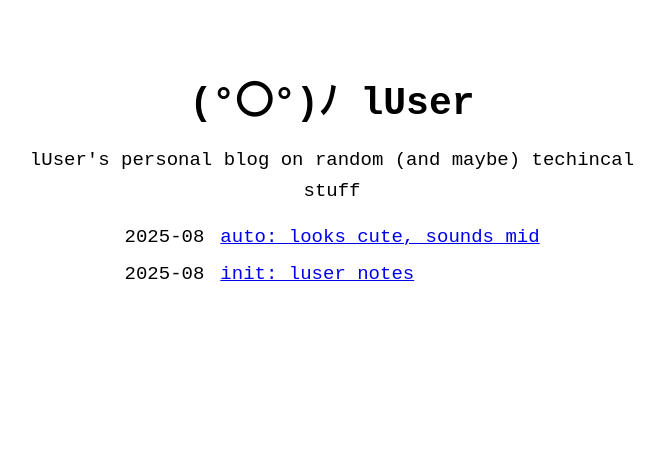
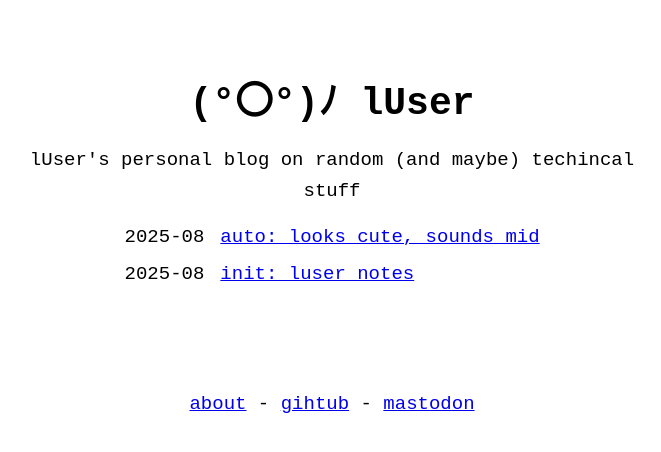
Before and after one commit to lusergit/lusergit.github.io, a Jekyll site: the page built from index.markdown, in a window 1280 px wide. Shown: the top 452 px of the page, without its empty margins (308-969 px from the left). Built offline with Jekyll 4.4.1, drawn with Linux system fonts in a browser that asks for light colours.

Commit message:
feat: footer in homepage
Adds a footer!

Signed-off-by: Luca Zaninotto <lucazanny@gmail.com>

```diff
--- a/_layouts/home.html
+++ b/_layouts/home.html
@@ -1,20 +1,21 @@
 ---
 layout: default
 ---
+
 <header>
   <h1>{{ site.title }}</h1>
   {%-if site.theme_config.show_description-%}
-    <p>{{ site.description }}</p>
+  <p>{{ site.description }}</p>
   {%-endif-%}
 </header>
 
-{%
-  include post_list.html
-    category=item.post_list.category
-    limit=item.post_list.limit
-    show_more=item.post_list.show_more
-    show_more_text=item.post_list.show_more_text
-    show_more_url=item.post_list.show_more_url
--%}
+{% include post_list.html category=item.post_list.category
+limit=item.post_list.limit show_more=item.post_list.show_more
+show_more_text=item.post_list.show_more_text
+show_more_url=item.post_list.show_more_url -%} {{ content }}
 
-{{ content }}
+<footer>
+  <a href="/about">about</a> -
+  <a href="https://github.com/lusergit">gihtub</a> -
+  <a rel="me" href="https://hackyderm.io/@luser">mastodon</a>
+</footer>
--- a/assets/css/main.scss
+++ b/assets/css/main.scss
@@ -4,8 +4,8 @@
 @import "no-style-please";
 
 figcaption {
-    text-align: center;
-    font-style: italic;
+  text-align: center;
+  font-style: italic;
 }
 
 body {
@@ -13,7 +13,14 @@ body {
   line-height: 1.6em;
 }
 
-header { text-align: center; }
+header {
+  text-align: center;
+}
+
+footer {
+  margin-top: 100px;
+  text-align: center;
+}
 
 ul.postList {
   width: fit-content;
```
